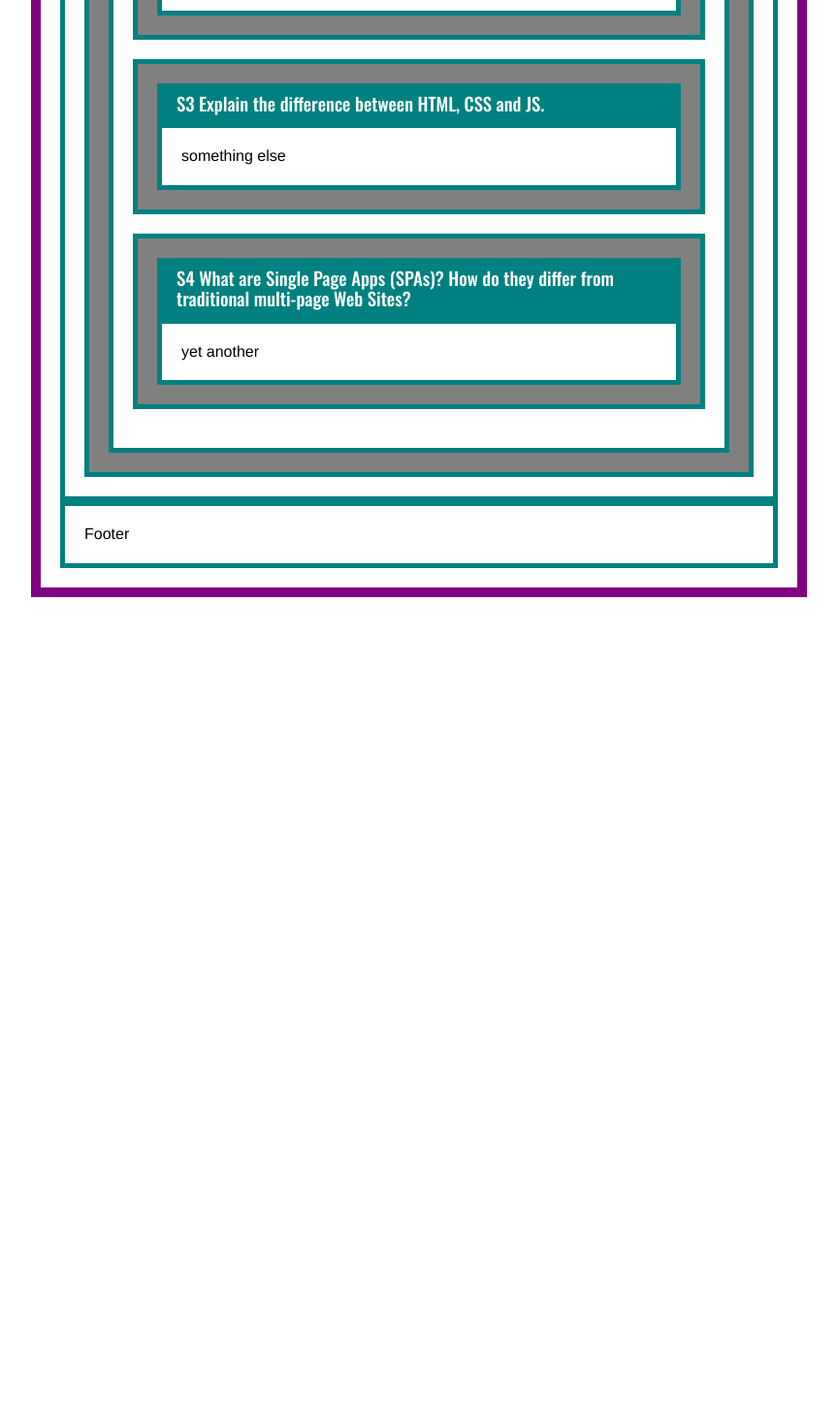
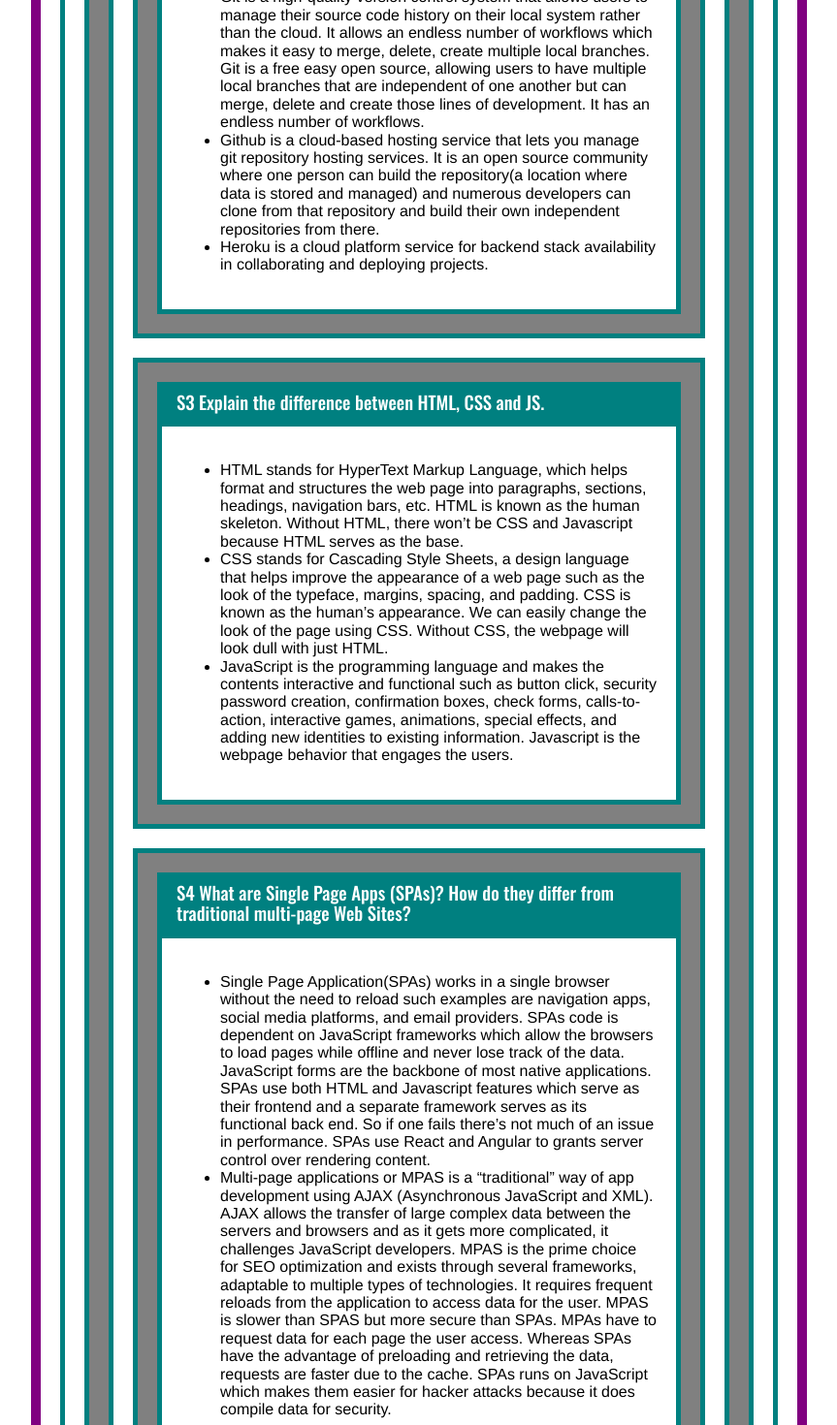
Before and after one commit to christinal59/Web-1-Li-Christina-Final, a React (Create React App) app: page /homework in a window 1280 px wide. Shown: the part 820-2290 px from the top of the page at 97% size, without its empty margins (208-1071 px from the left). Before the commit the page ends 1436 px from the top, so only its background shows below. Built offline with nearby package versions, Linux system fonts and the light colour scheme.

Commit message:
Updating Homework

```diff
--- a/src/React/Homework/Essays/Essays.jsx
+++ b/src/React/Homework/Essays/Essays.jsx
@@ -8,13 +8,57 @@ const Essays= () => {
         <EssaysStyled>
             <h2>Essays</h2>
             <Essay q='S2 What is the difference between Git, Github and Heroku?'>
-                this is my answer
+            <ul>
+                <li>Git is a high-quality version control system that allows users to manage their source code history on their local system rather than the cloud.
+            It allows an endless number of workflows which makes it easy to merge, delete, create multiple local branches. Git is a free easy open source,
+            allowing users to have multiple local branches that are independent of one another but can merge, delete and create those lines of development.
+            It has an endless number of workflows.</li>
+
+            <li>Github is a cloud-based hosting service that lets you manage git repository hosting services. It is an open source community where one person can
+            build the repository(a location where data is stored and managed) and numerous developers can clone from that repository and build their own independent
+            repositories from there. </li>
+
+            <li>Heroku is a cloud platform service for backend stack availability in collaborating and deploying projects. </li>
+            </ul>
                 </Essay>
             <Essay q='S3 Explain the difference between HTML, CSS and JS.'>
-                something else
+            <ul>
+            <li>HTML stands for HyperText Markup Language, which helps format and structures the web page into paragraphs, sections, headings, navigation bars, etc.
+            HTML is known as the human skeleton. Without HTML, there won’t be CSS and Javascript because HTML serves as the base.
+            </li>
+            <li>
+            CSS stands for Cascading Style Sheets, a design language that helps improve the appearance of a web page such as the look of the typeface, margins,
+            spacing, and padding. CSS is known as the human’s appearance. We can easily change the look of the page using CSS.
+            Without CSS, the webpage will look dull with just HTML.
+            </li>
+            <li>
+            JavaScript is the programming language and makes the contents interactive and functional such as button click, security password creation, confirmation
+            boxes, check forms, calls-to-action, interactive games, animations, special effects, and adding new identities to existing information.
+            Javascript is the webpage behavior that engages the users.
+            </li></ul>
+
                 </Essay>
             <Essay q='S4 What are Single Page Apps (SPAs)? How do they differ from traditional multi-page Web Sites?'>
-                yet another
+            <ul>
+                <li>Single Page Application(SPAs) works in a single browser without the need to reload such examples are navigation apps,
+            social media platforms, and email providers. SPAs code is dependent on JavaScript frameworks which allow the browsers
+            to load pages while offline and never lose track of the data. JavaScript forms are the backbone of most native applications.
+            SPAs use both HTML and Javascript features which serve as their frontend and a separate framework serves as its functional back end.
+            So if one fails there’s not much of an issue in performance. SPAs use React and Angular to grants server control over rendering content.
+            </li>
+            <li>
+            Multi-page applications or MPAS is a “traditional” way of app development using AJAX (Asynchronous JavaScript and XML). AJAX allows the
+            transfer of large complex data between the servers and browsers and as it gets more complicated, it challenges JavaScript developers.
+            MPAS is the prime choice for SEO optimization and exists through several frameworks, adaptable to multiple types of technologies. It requires
+            frequent reloads from the application to access data for the user. MPAS is slower than SPAS but more secure than SPAs. MPAs have to request
+            data for each page the user access. Whereas SPAs have the advantage of preloading and retrieving the data, requests are faster due to the cache.
+            SPAs runs on JavaScript which makes them easier for hacker attacks because it does compile data for security.
+            </li>
+
+            </ul>
+            </Essay>
+            <Essay q='S5 '>
+            Answer
             </Essay>
         </EssaysStyled>
     )
```
